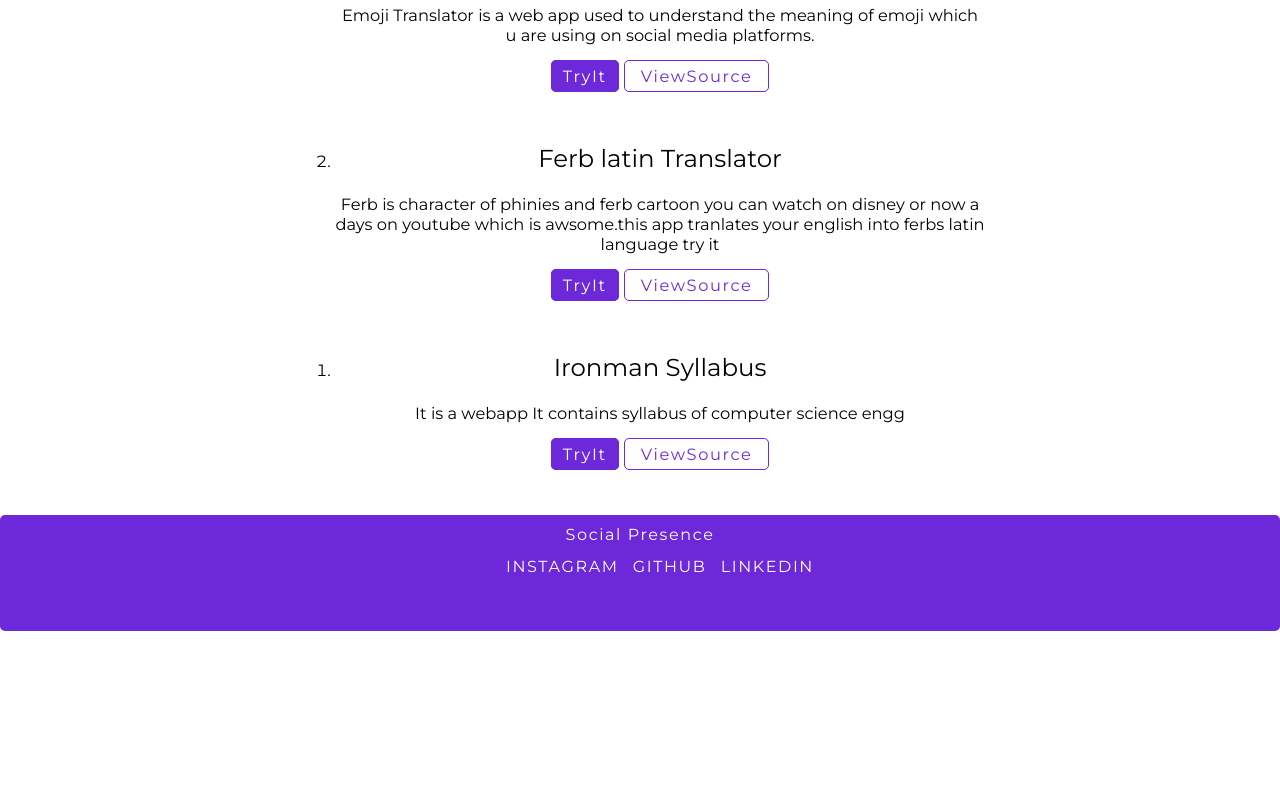
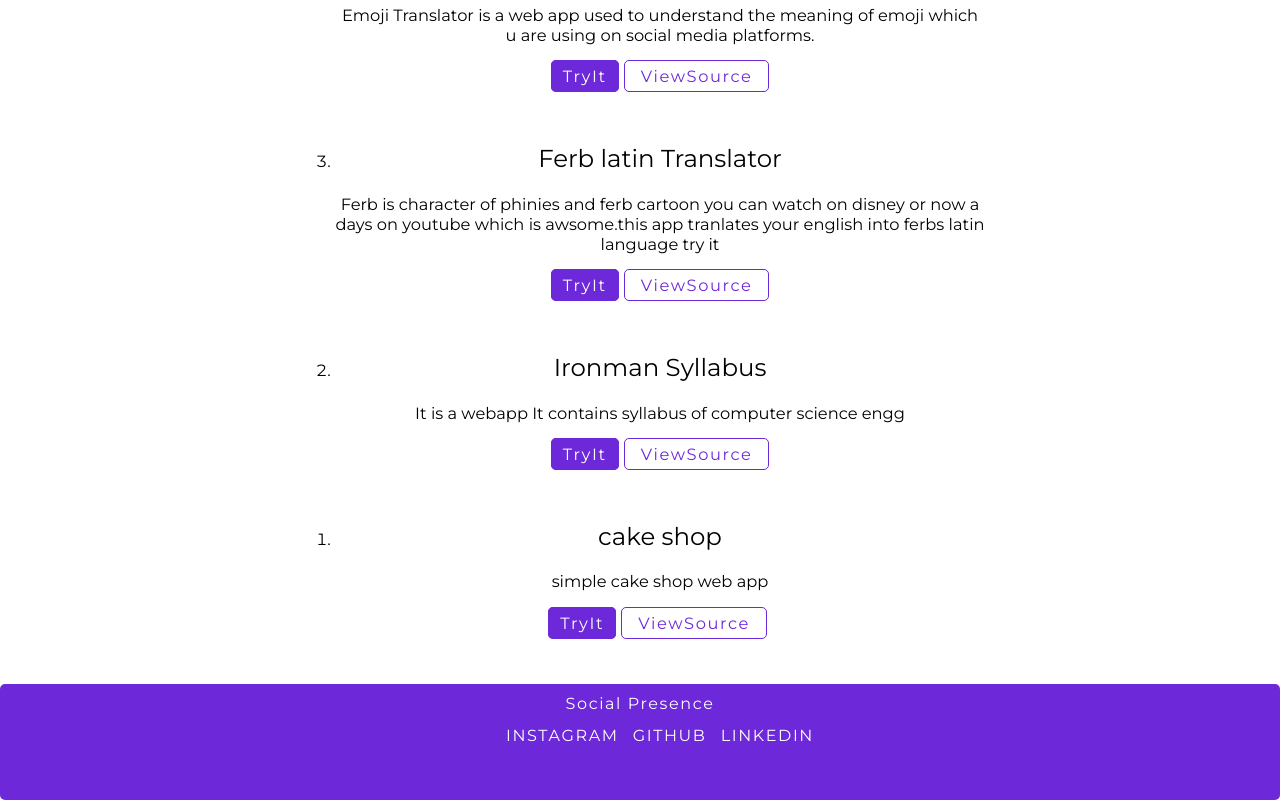
Before and after one commit to nickurane/neogprofile, a plain HTML site: page projects.html in a window 1280 px wide. Shown: the part 1207-2007 px from the top of the page. Before the commit the page ends 1838 px from the top, so only its background shows below. Drawn offline with Linux system fonts and the light colour scheme; a web font is replaced by a local one.

Commit message:
Update projects.html

```diff
--- a/projects.html
+++ b/projects.html
@@ -177,6 +177,24 @@
                 </div>
 
              </li>
+              <li  >
+                <div class="container container-center">
+                    <h1> cake shop </h1>
+                    <p>simple cake shop web app
+                    </p>
+                    <ul class="footer-elements"  style="display:inline-flex; padding: 5px;">
+                        <li style="padding-right: 5px;" >
+                           <a href="https://cake-shoppy.netlify.app/" class="primary-btn" >TryIt</a>
+                        </li>
+                        <br>
+                        <li  style="padding-right: 5px;" >
+                           <a href="https://github.com/nickurane/cakeshop" style="color:#6D28D9;" class="secondary-btn" >ViewSource</a>
+                        </li>
+                    </ul>
+                </div>
+
+
+            </li>
 
 
 
```
